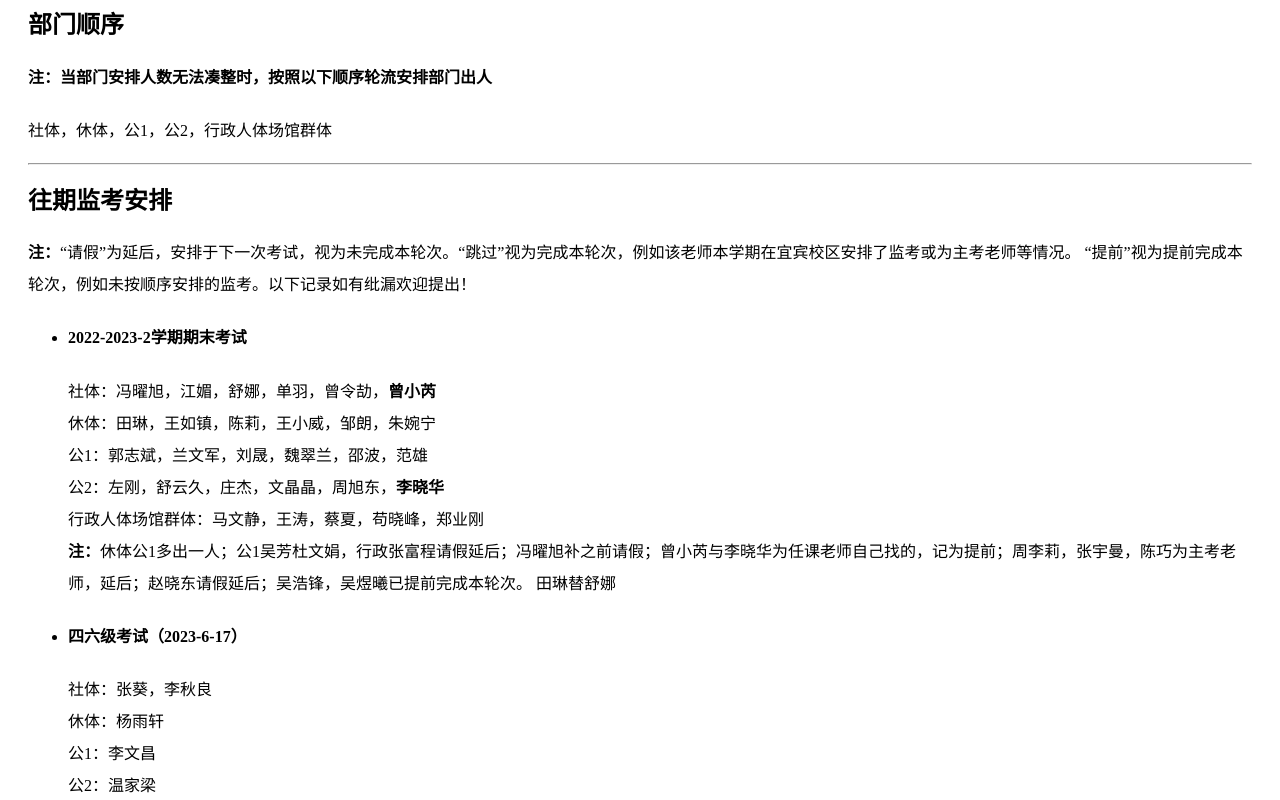
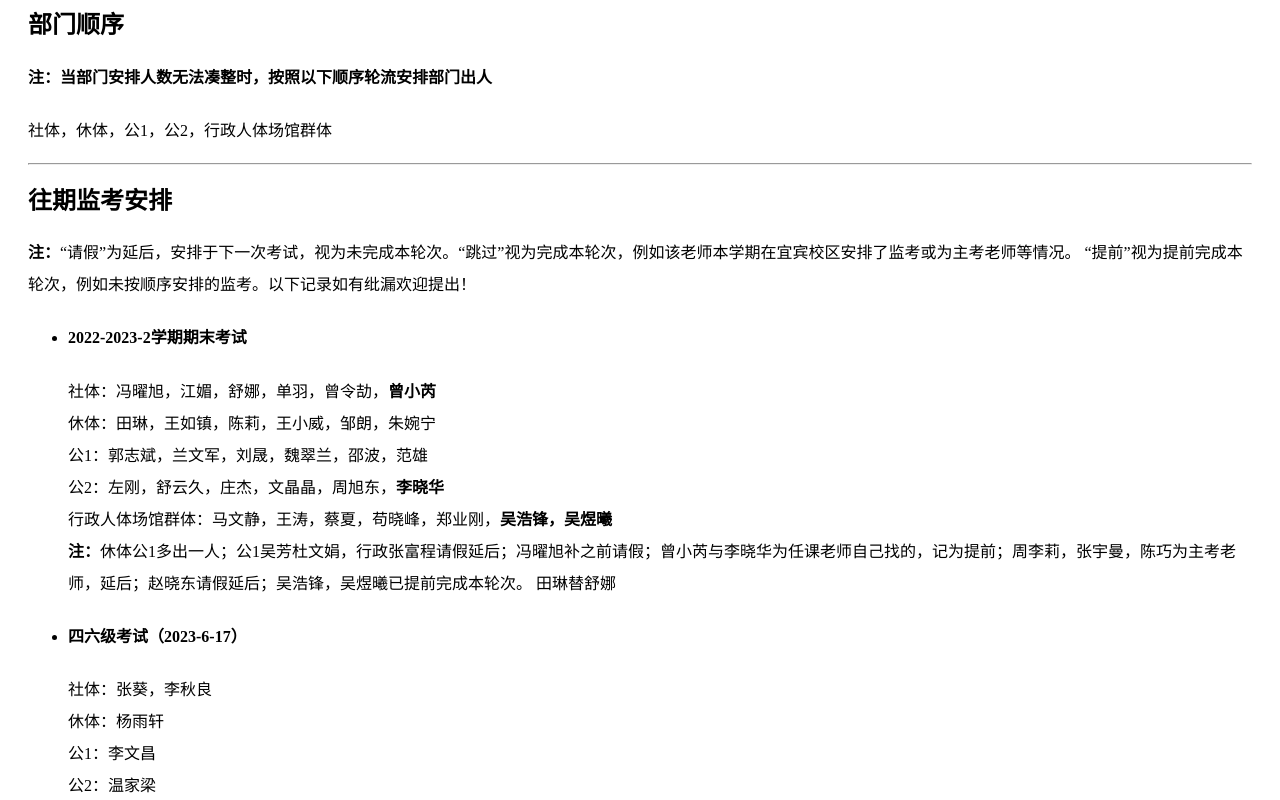
Before and after one commit to xueshuxiahua/jiankao, a plain HTML site: page index.html in a window 1280 px wide. Shown: the part 488-1288 px from the top of the page. Drawn offline with Linux system fonts and the light colour scheme.

Commit message:
Update index.html

```diff
--- a/index.html
+++ b/index.html
@@ -84,7 +84,7 @@
                     休体：田琳，王如镇，陈莉，王小威，邹朗，朱婉宁<br>
                     公1：郭志斌，兰文军，刘晟，魏翠兰，邵波，范雄<br>
                     公2：左刚，舒云久，庄杰，文晶晶，周旭东，<strong>李晓华</strong><br>
-                    行政人体场馆群体：马文静，王涛，蔡夏，苟晓峰，郑业刚<br>
+                    行政人体场馆群体：马文静，王涛，蔡夏，苟晓峰，郑业刚，<strong>吴浩锋，吴煜曦</strong><br>
                     <div class="zhu"><strong>注：</strong>休体公1多出一人；公1吴芳杜文娟，行政张富程请假延后；冯曜旭补之前请假；曾小芮与李晓华为任课老师自己找的，记为提前；周李莉，张宇曼，陈巧为主考老师，延后；赵晓东请假延后；吴浩锋，吴煜曦已提前完成本轮次。
                     田琳替舒娜</div>
                 </li>
```
